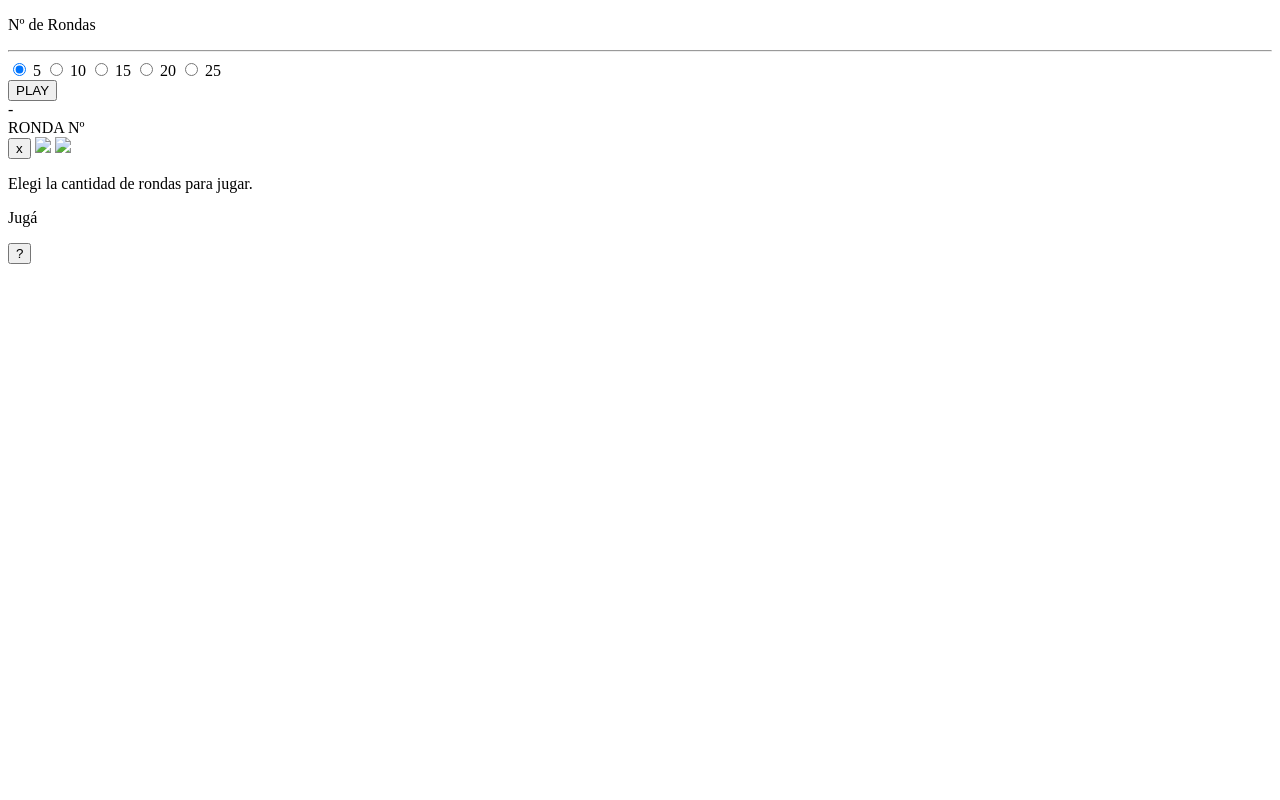
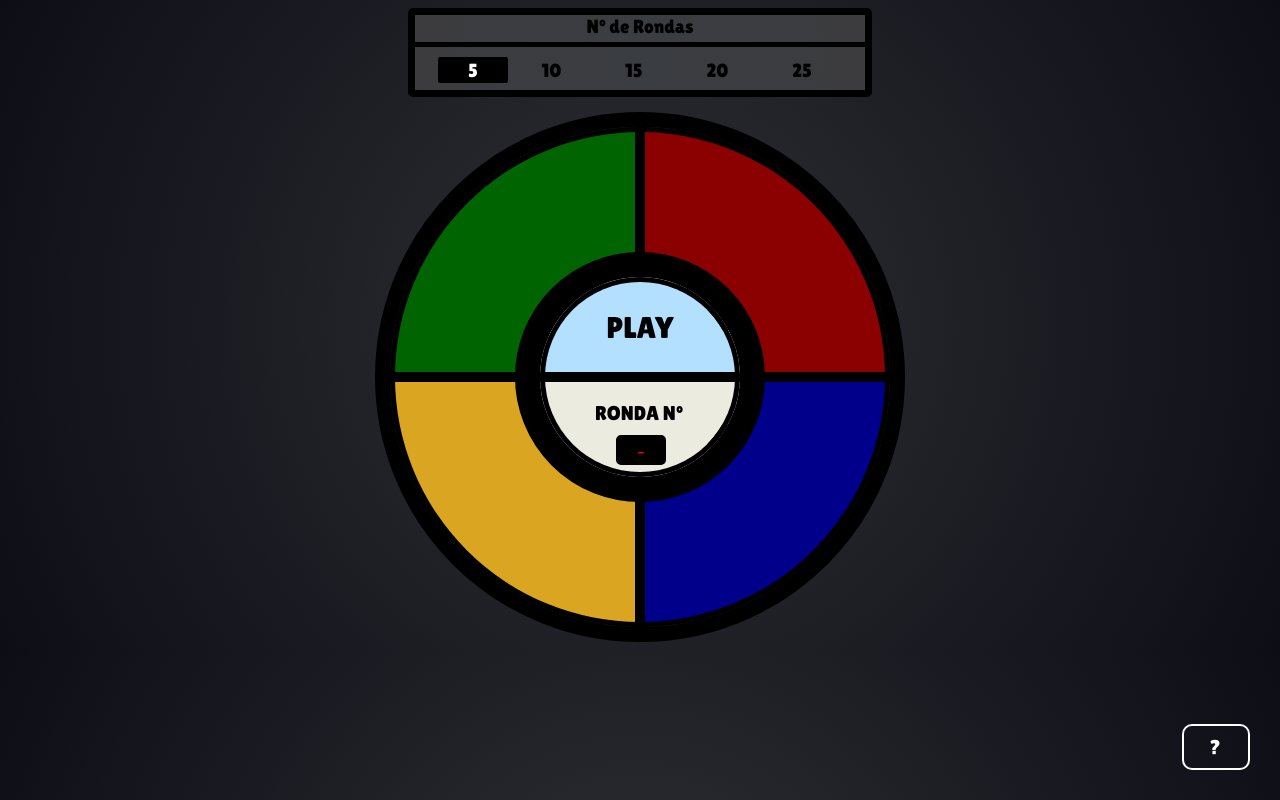
Before and after one commit to danildany/simon-dice, a plain HTML site: page simon.html in a window 1280 px wide. Drawn offline with Linux system fonts and the light colour scheme; the site is published under a folder, as on GitHub Pages, so addresses that start at the root find nothing.

Commit message:
Revert "agrego carpeta docs"
This reverts commit bb6045823f499ea814b6fd361812406783b1661d.

```diff
--- a/docs/simon.html
+++ b/simon.html
@@ -5,8 +5,8 @@
     <meta http-equiv='X-UA-Compatible' content='IE=edge'>
     <title>SIMON DICE</title>
     <meta name='viewport' content='width=device-width, initial-scale=1'>
-    <link rel='stylesheet' type='text/css' media='screen' href='/css/main.css'>
-    <link rel='stylesheet' type='text/css' media='screen' href='/css/info.css'>
+    <link rel='stylesheet' type='text/css' media='screen' href='css/main.css'>
+    <link rel='stylesheet' type='text/css' media='screen' href='css/info.css'>
     <link href="https://fonts.googleapis.com/css?family=Lilita+One&display=swap" rel="stylesheet">
 </head>
 <body>
@@ -40,13 +40,13 @@
 </div>
 <div id="info">
     <button class="close">x</button>
-    <img class="arrow" src="/imagenes/arrow_21.svg">
-    <img class="arrow2" src="/imagenes/arrow_26.svg">
+    <img class="arrow" src="imagenes/arrow_21.svg">
+    <img class="arrow2" src="imagenes/arrow_26.svg">
     <p class="parrafo">Elegi la cantidad de rondas para jugar.</p>
     <p class="parrafo2">Jugá</p>
 </div>
 <button class="rule">?</button>
-<script src='/js/main.js'></script>
-<script src="/js/info.js"></script>
+<script src='js/main.js'></script>
+<script src="js/info.js"></script>
 </body>
 </html>
```
